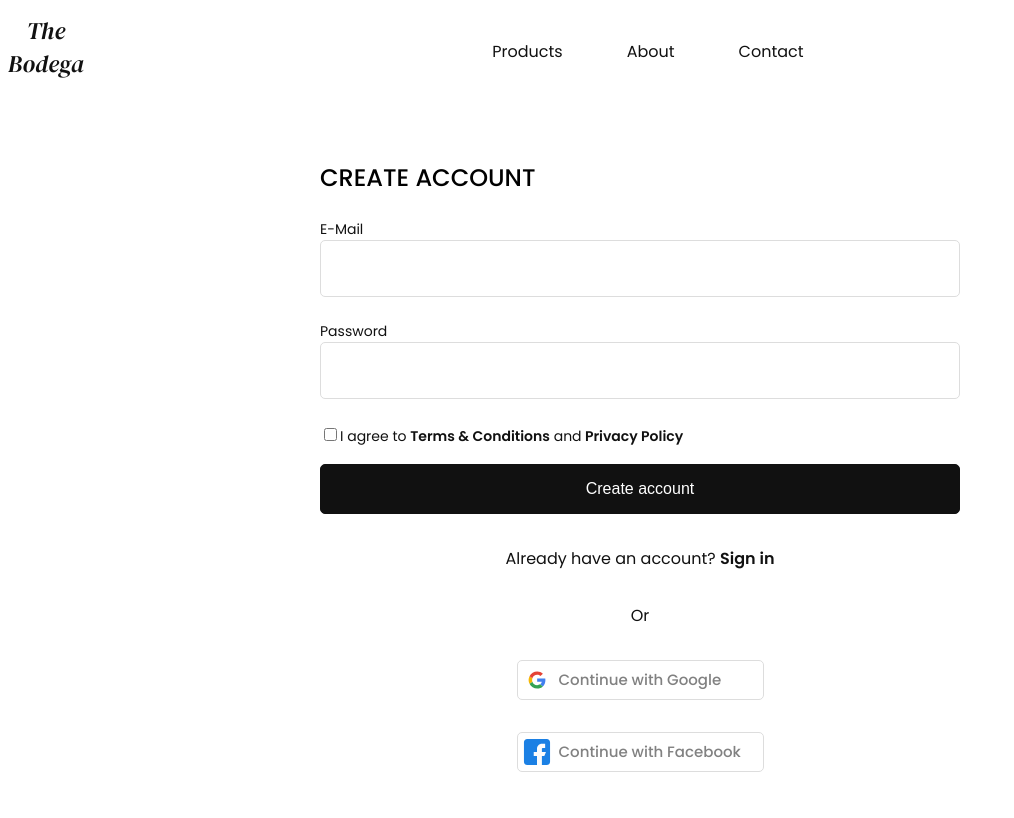
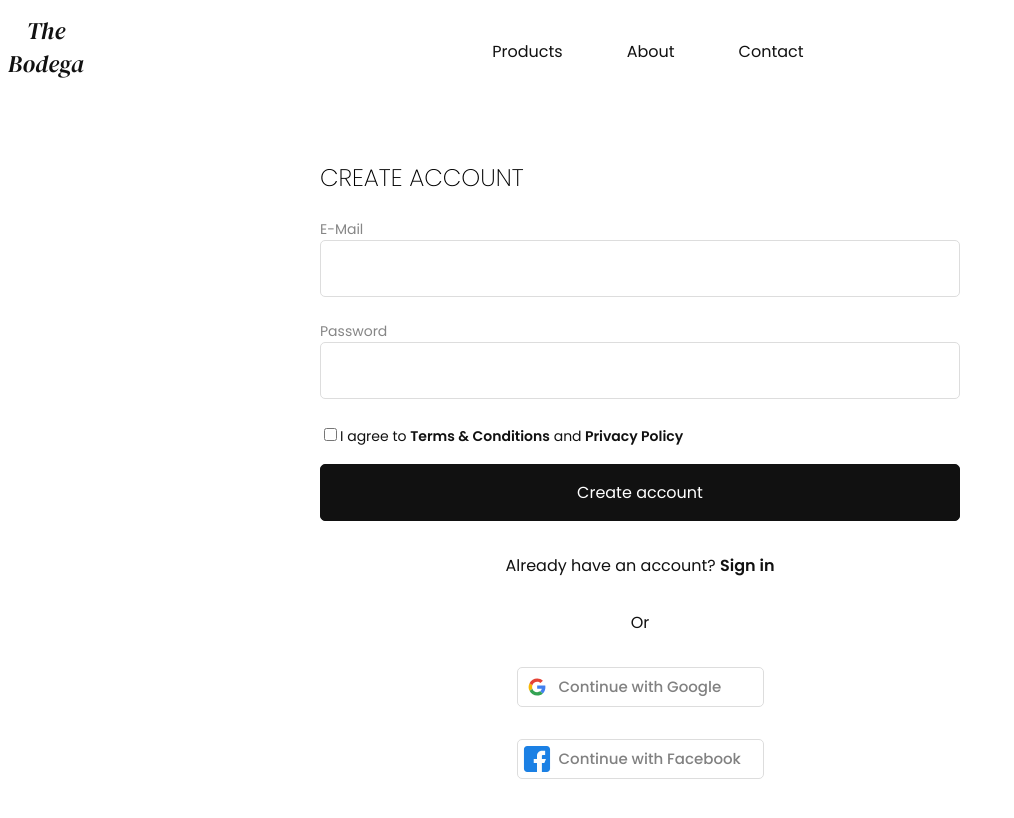
Before and after one commit to teresafranxman97/the-bodega, a React (Create React App) app: page /signup in a window 1280 px wide. Shown: the top 818 px of the page, without its empty margins (0-1014 px from the left). Built offline with nearby package versions, Linux system fonts and the light colour scheme.

Commit message:
Updated styles

```diff
--- a/src/sections/signup/Signup.js
+++ b/src/sections/signup/Signup.js
@@ -70,7 +70,7 @@ const Signup = () => {
 					) : null}
 					<div className="checkbox">
 						<input type="checkbox" name="checkbox" />
-						<label>
+						<label className="checkbox-label" >
 							I agree to <span>Terms & Conditions</span> and
 							<span> Privacy Policy</span>
 						</label>
--- a/src/styles/components/CartItemStyles.js
+++ b/src/styles/components/CartItemStyles.js
@@ -53,6 +53,14 @@ const Content = styled.div`
 	button {
 		font-size: 14px;
 	}
+
+	@media screen and (max-width: 320px) {
+		h4,
+		h5,
+		button {
+			font-size: 12px;
+		}
+	}
 `;
 
 const Amount = styled.div`
--- a/src/styles/components/ProductStyles.js
+++ b/src/styles/components/ProductStyles.js
@@ -24,6 +24,7 @@ const Container = styled.div`
 
 const Content = styled.div`
 	width: 50rem;
+	color: #4a4a4a;
 
 	img {
 		width: 100%;
@@ -38,12 +39,12 @@ const Content = styled.div`
 	}
 
 	.price {
-		font-size: 15px;
+		font-size: 14px;
 		font-weight: 500;
 	}
 
 	.description {
-		font-size: 15px;
+		font-size: 14px;
 		letter-spacing: 1px;
 		padding: 1rem 0;
 		font-weight: 300;
@@ -71,7 +72,7 @@ const Content = styled.div`
 	@media screen and (max-width: 425px) {
 		.price,
 		.description {
-			font-size: 14px;
+			font-size: 12px;
 		}
 	}
 `;
--- a/src/styles/sections/AboutStyles.js
+++ b/src/styles/sections/AboutStyles.js
@@ -91,20 +91,16 @@ const Container = styled.div`
 		font-weight: 400;
 	}
 
-	p {
+	.content-wrapper p {
 		font-size: 14px;
 		color: #393939;
 		letter-spacing: 1px;
 		font-weight: 400;
 	}
 
-	@media screen and (min-width: 1024px) {
-		padding: 3rem 10rem;
-
-		.top-content,
-		.center-content,
-		.last-content {
-			height: 50vh;
+	@media screen and (max-width: 425px) {
+		.content-wrapper p {
+			font-size: 12px;
 		}
 	}
 
@@ -122,6 +118,16 @@ const Container = styled.div`
 
 		h3 {
 			width: 100%;
+		}
+	}
+
+	@media screen and (min-width: 1024px) {
+		padding: 3rem 10rem;
+
+		.top-content,
+		.center-content,
+		.last-content {
+			height: 50vh;
 		}
 	}
 `;
--- a/src/styles/sections/CartStyles.js
+++ b/src/styles/sections/CartStyles.js
@@ -62,11 +62,7 @@ const CartStyles = styled.main`
 `;
 const Header = styled.header`
 	h1 {
-		font-weight: 300;
-		font-size: 24px;
-	}
-
-	@media screen and (max-width: 780px) {
+		font-weight: 200;
 		font-size: 20px;
 	}
 `;
@@ -75,6 +71,7 @@ const Body = styled.div`
 	display: flex;
 	justify-content: space-between;
 	gap: 1rem;
+	margin-bottom: 9vh;
 
 	@media screen and (max-width: 780px) {
 		flex-direction: column;
--- a/src/styles/sections/ContactStyles.js
+++ b/src/styles/sections/ContactStyles.js
@@ -14,8 +14,8 @@ const ContactStyles = styled.main`
 
 	h1 {
 		text-align: left;
-		font-weight: 400;
-		font-size: 20px;
+		font-weight: 200;
+		font-size: 24px;
 	}
 
 	form {
--- a/src/styles/sections/LoginStyles.js
+++ b/src/styles/sections/LoginStyles.js
@@ -13,7 +13,7 @@ const LoginStyles = styled.main`
 
 		h1 {
 			text-align: left;
-			font-weight: 500;
+			font-weight: 200;
 			font-size: 24px;
 		}
 	}
@@ -137,9 +137,9 @@ const Buttons = styled.div`
 		font-size: 15px;
 		margin: 1rem 0;
 		font-weight: 500;
-		border: 1px solid #818181;
+		border: 1px solid #DDDDDD;
 		background: transparent;
-		border-radius: 3px;
+		border-radius: 5px;
 		font-family: "Poppins";
 		color: #818181;
 		display: flex;
--- a/src/styles/sections/ProductsStyles.js
+++ b/src/styles/sections/ProductsStyles.js
@@ -11,7 +11,8 @@ const ProductsStyles = styled.div`
 
 		h1 {
 			font-family: "Poppins";
-			font-weight: 400;
+			font-weight: 200;
+			font-size: 24px;
 			border-bottom: 1px solid #f1f1f1;
 		}
 	}
--- a/src/styles/sections/SignupStyles.js
+++ b/src/styles/sections/SignupStyles.js
@@ -13,7 +13,7 @@ const SignupStyles = styled.main`
 
 		h1 {
 			text-align: left;
-			font-weight: 500;
+			font-weight: 200;
 			font-size: 24px;
 		}
 	}
@@ -57,6 +57,7 @@ const Container = styled.div`
 	}
 
 	input[type="submit"] {
+		font-family: "Poppins";
 		padding: 15px;
 		background: #111111;
 		color: white;
@@ -71,8 +72,7 @@ const Container = styled.div`
 		color: #868686;
 	}
 
-	.checkbox,
-	label {
+	.checkbox-label {
 		color: #111111;
 	}
 
```
